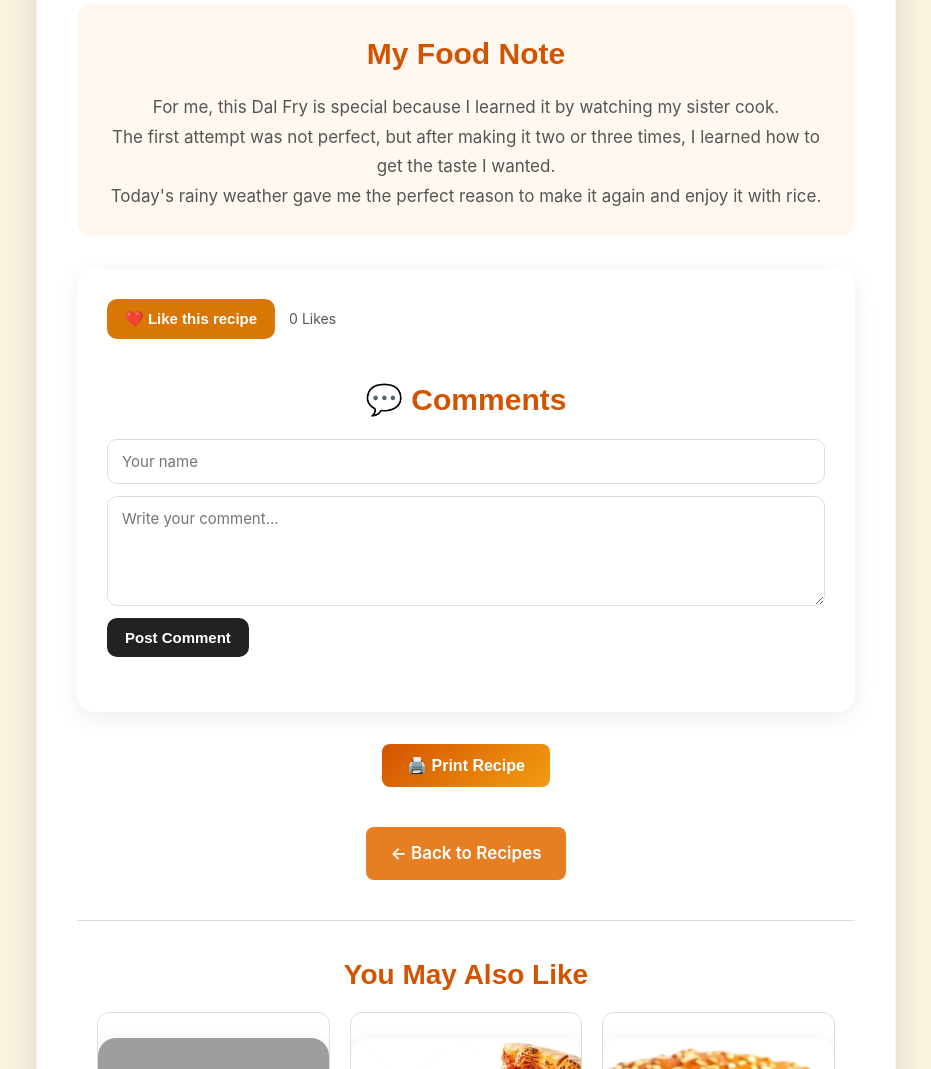
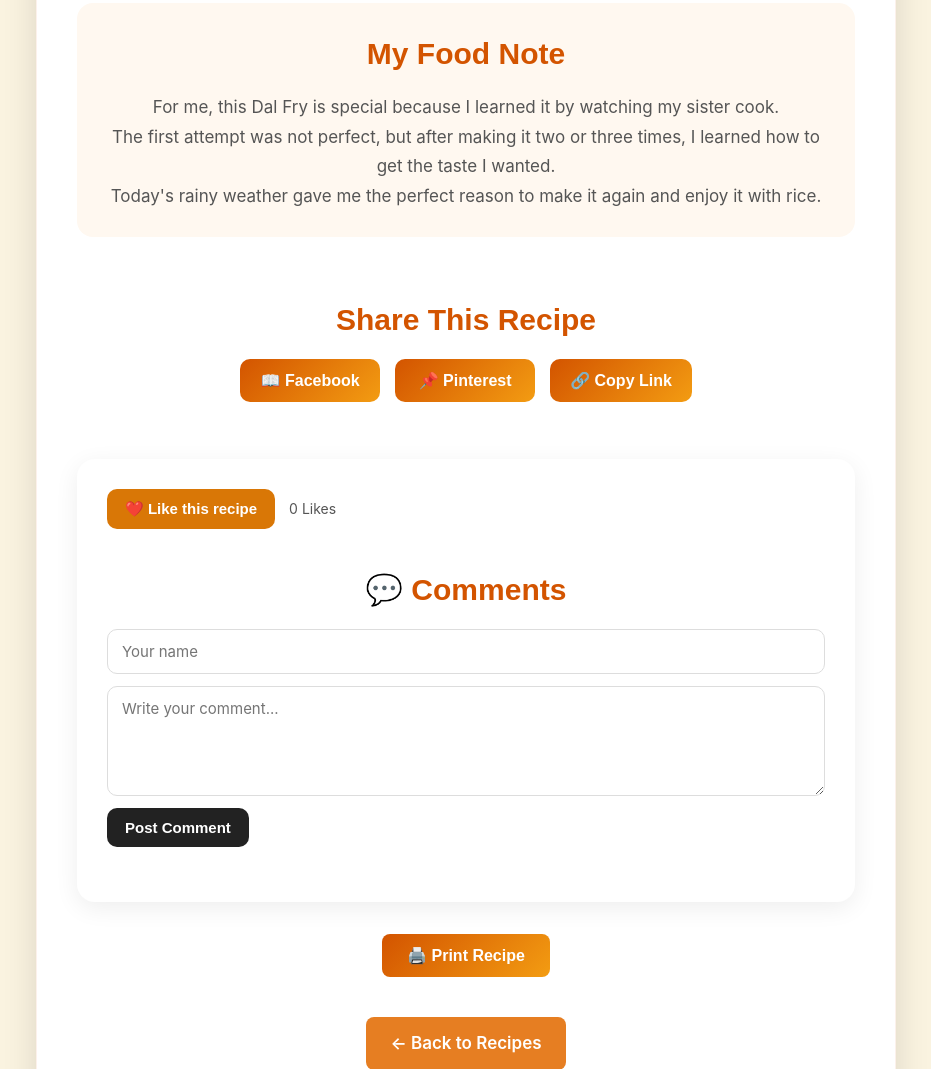
Before and after one commit to sanjaymajumder039-pixel/spicelo-stories, a website: page dal-fry.html in a window 1280 px wide. Shown: the part 6952-8021 px from the top of the page, without its empty margins (174-1105 px from the left). Drawn offline with nearby package versions, Linux system fonts and the light colour scheme; no server answers; grey boxes are pictures that could not be loaded.

Commit message:
Add share recipe section to remaining recipes

```diff
--- a/dal-fry.html
+++ b/dal-fry.html
@@ -884,6 +884,30 @@
                 </p>
 
             </section>
+            <!-- Share Recipe -->
+
+<section class="recipe-share">
+
+    <h2>Share This Recipe</h2>
+
+    <div class="share-buttons">
+
+        <button type="button" onclick="shareOnFacebook()">
+            &#128214; Facebook
+        </button>
+
+        <button type="button" onclick="shareOnPinterest()">
+            &#128204; Pinterest
+        </button>
+
+        <button type="button" onclick="copyRecipeLink()">
+            &#128279; Copy Link
+        </button>
+
+    </div>
+
+</section>
+
 
 
             <!-- Like & Comments -->
```
Also changed, not shown: egg-curry.html (+22 -0 lines), macher-jhol.html (+22 -0 lines).
